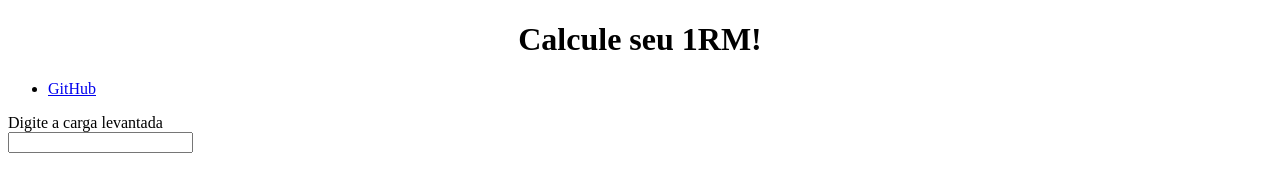
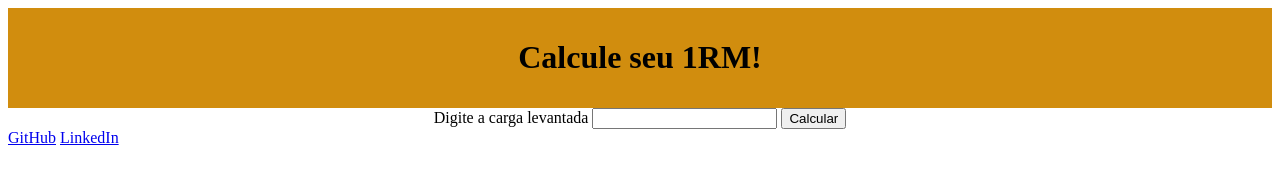
Before and after one commit to Vitin46/1RM-Calculator, a plain HTML site: page index.html in a window 1280 px wide. Drawn offline with Linux system fonts and the light colour scheme.

Commit message:
estilização do header, entre outras alterações.

```diff
--- a/css/style.css
+++ b/css/style.css
@@ -1,7 +1,19 @@
-h1{
+#topo{
+    padding: 10px;
+    margin: 0;
+    background-color: #d18d0e;
     text-align: center;
+    max-width: 100%;
 }
 
 #form{
-    margin: 0 auto;
+    padding: auto;
+    display: flex;
+    justify-content: center;
+    align-items: center;
+
 }
+
+#baixo{
+    align-items: center;
+}
--- a/index.html
+++ b/index.html
@@ -1,32 +1,35 @@
 <!DOCTYPE html>
 <html lang="pt-br">
     <head>
-    <meta charset="UTF-8">
-    <meta name="viewport" content="width=device-width, initial-scale=1.0">
+        <meta charset="UTF-8" />
+        <meta name="viewport" content="width=device-width, initial-scale=1.0" />
         <title>1RMCalculator</title>
-    <link rel="stylesheet" href="./css/style.css">
+        <link rel="stylesheet" href="./css/style.css" />
         <script src="./js/script.js" defer></script>
-
     </head>
 
     <body>
         <header id="topo">
+            <div id="title">
                 <h1 id="titulo">Calcule seu 1RM!</h1>
-        <nav>
-            <ul>
-                <li class="link"><a href="https://github.com/vitin46">GitHub</a></li>
-            </ul>
-        </nav>
+            </div>
         </header>
 
-    <div id="form">
+        <main>
+            <div id="form" class="container">
                 <form action="./js/script.js">
-            <label for="carga">Digite a carga levantada</label><br>
-            <input type="number" id="carga" name="carga"><br>
+                    <label for="carga" id="name">Digite a carga levantada</label>
+                    <input type="text" id="carga" name="carga" maxlength="5" />
+                    <button id="botao">Calcular</button>
                 </form>
             </div>
+        </main>
 
-
-
+        <footer>
+            <div id="baixo">
+                <a href="https://github.com/vitin46" class="link">GitHub</a>
+                <a href="https://www.linkedin.com/in/victor-lira-58163127b/" class="link">LinkedIn</a>
+            </div>
+        </footer>
     </body>
 </html>
--- a/js/script.js
+++ b/js/script.js
@@ -0,0 +1 @@
+//formula:            1RM = Weight (1 + Reps/30)
```
Lines whose indentation alone changed are shown as unchanged.
